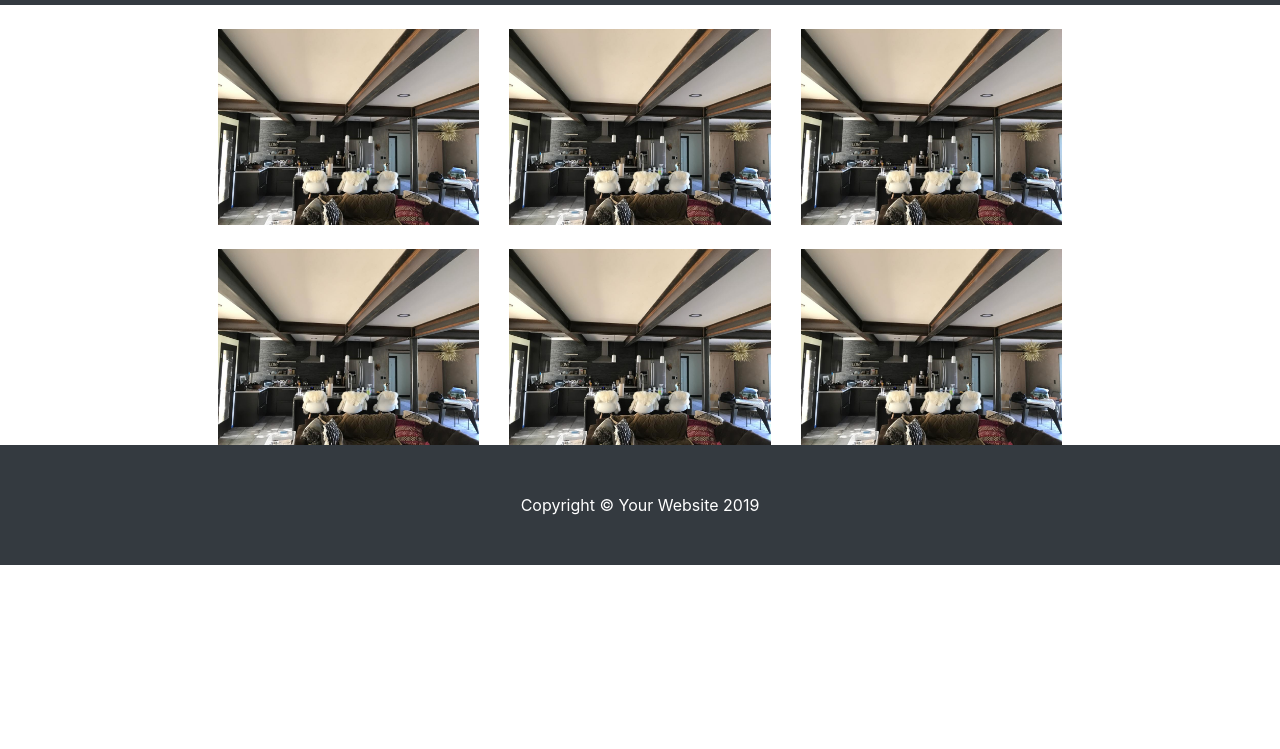
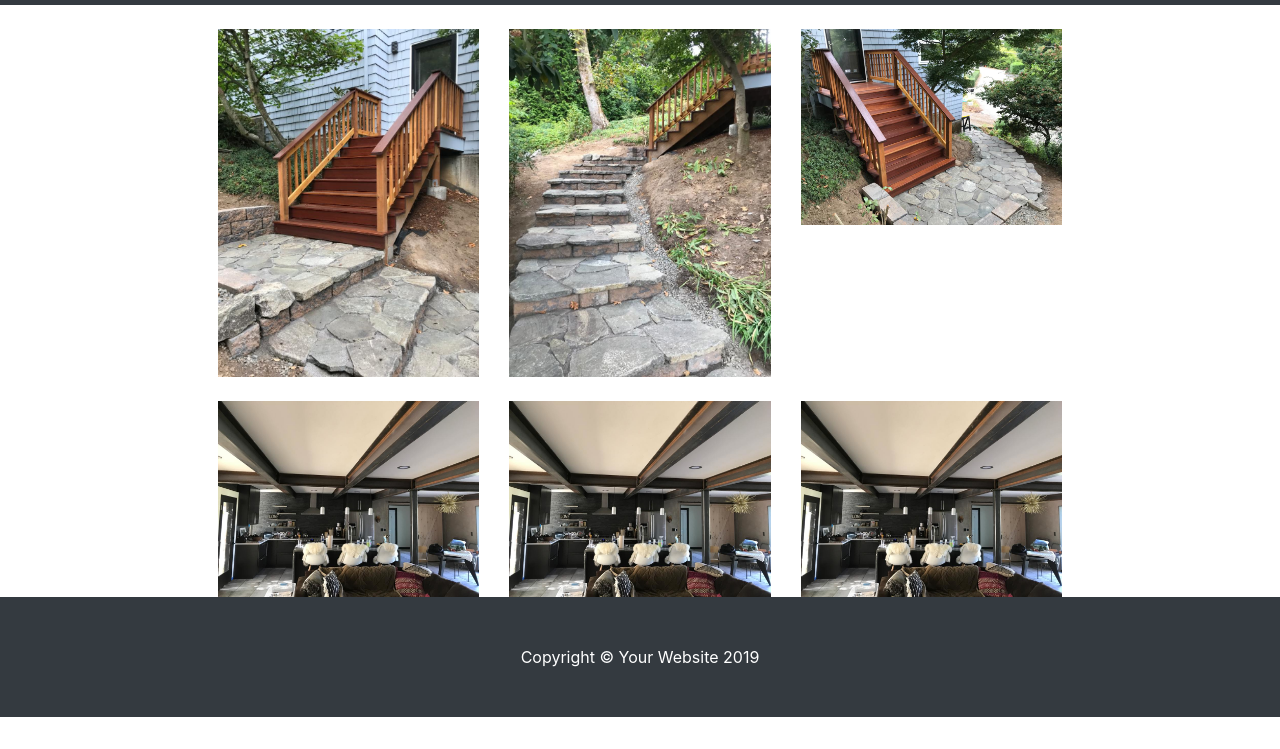
Before and after one commit to digestearth/hairyhobbo.github.io, a website: page html_files/pics_deck.html in a window 1280 px wide. Shown: the part 51-800 px from the top of the page. Drawn offline with Linux system fonts and the light colour scheme.

Commit message:
3 new photos

```diff
--- a/html_files/pics_deck.html
+++ b/html_files/pics_deck.html
@@ -53,14 +53,14 @@
   <div class="row justify-content-center">
     <div class="col-md-8">
         <div class="row mt-4">
-            <a href="./../photos/interior/hagens_mainview.png" data-toggle="lightbox" data-gallery="example-gallery" class="col-sm-4">
-                <img src="./../photos/interior/hagens_mainview.png" class="img-fluid">
+            <a href="./../photos/exterior/fardig1.jpg" data-toggle="lightbox" data-gallery="example-gallery" class="col-sm-4">
+                <img src="./../photos/exterior/fardig1.jpg" class="img-fluid">
             </a>
-            <a href="./../photos/interior/hagens_mainview.png" data-toggle="lightbox" data-gallery="example-gallery" class="col-sm-4">
-                <img src="./../photos/interior/hagens_mainview.png" class="img-fluid">
+            <a href="./../photos/exterior/fardig2.jpg" data-toggle="lightbox" data-gallery="example-gallery" class="col-sm-4">
+                <img src="./../photos/exterior/fardig2.jpg" class="img-fluid">
             </a>
-            <a href="./../photos/interior/hagens_mainview.png" data-toggle="lightbox" data-gallery="example-gallery" class="col-sm-4">
-                <img src="./../photos/interior/hagens_mainview.png" class="img-fluid">
+            <a href="./../photos/exterior/fardig3.jpg" data-toggle="lightbox" data-gallery="example-gallery" class="col-sm-4">
+                <img src="./../photos/exterior/fardig3.jpg" class="img-fluid">
             </a>
         </div>
         <div class="row mt-4">
```
Also changed, not shown: photo_hell/forestcraft/fardig/fardig1.jpg (added), photo_hell/forestcraft/fardig/fardig2.jpg (added), photo_hell/forestcraft/fardig/fardig3.jpg (added), photos/exterior/fardig1.jpg (renamed from photo_hell/forestcraft/fardig/189da9a2-090e-4f15-862d-e693fd596476.jpg), photos/exterior/fardig2.jpg (renamed from photo_hell/forestcraft/fardig/8127e09b-c8f0-4b04-b497-636fef0c5036.jpg), photos/exterior/fardig3.jpg (renamed from photo_hell/forestcraft/fardig/f3a43745-2c8d-4f56-9d16-5a016ee077ec.jpg).
